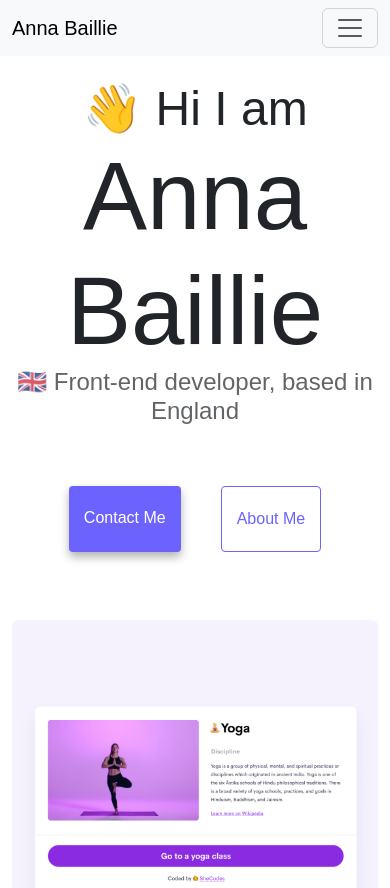
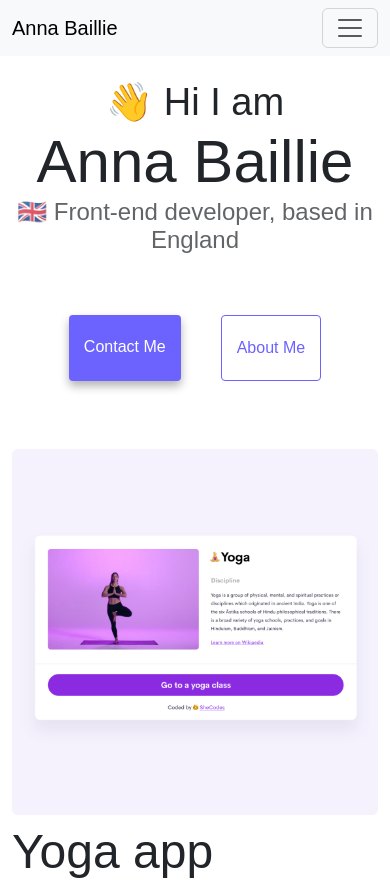
Before and after one commit to anna-baillie/shecodes-responsive-w3hmwk, a plain HTML site: page index.html in a window 390 px wide. Shown: the top 888 px of the page. Drawn offline with nearby package versions, Linux system fonts and the light colour scheme.

Commit message:
Added mobile functionality
Reduce h1/h2 sizes on mob devices

```diff
--- a/index.html
+++ b/index.html
@@ -72,8 +72,8 @@
       </div>
     </nav>
 
-    <h2>👋 Hi I am</h2>
-    <h1>Anna Baillie</h1>
+    <h2 class="mob-h2">👋 Hi I am</h2>
+    <h1 class="mob-h1">Anna Baillie</h1>
     <h3>🇬🇧 Front-end developer, based in England</h3>
     <div class="navigation-links">
       <a
--- a/style.css
+++ b/style.css
@@ -102,3 +102,13 @@ p {
 .email-link:hover {
   text-decoration: underline;
 }
+
+@media (max-width: 450px) {
+  .mob-h1 {
+    font-size: 60px;
+  }
+
+  .mob-h2 {
+    font-size: 38px;
+  }
+}
```
Also changed, not shown: about.html (+1 -1 lines).
